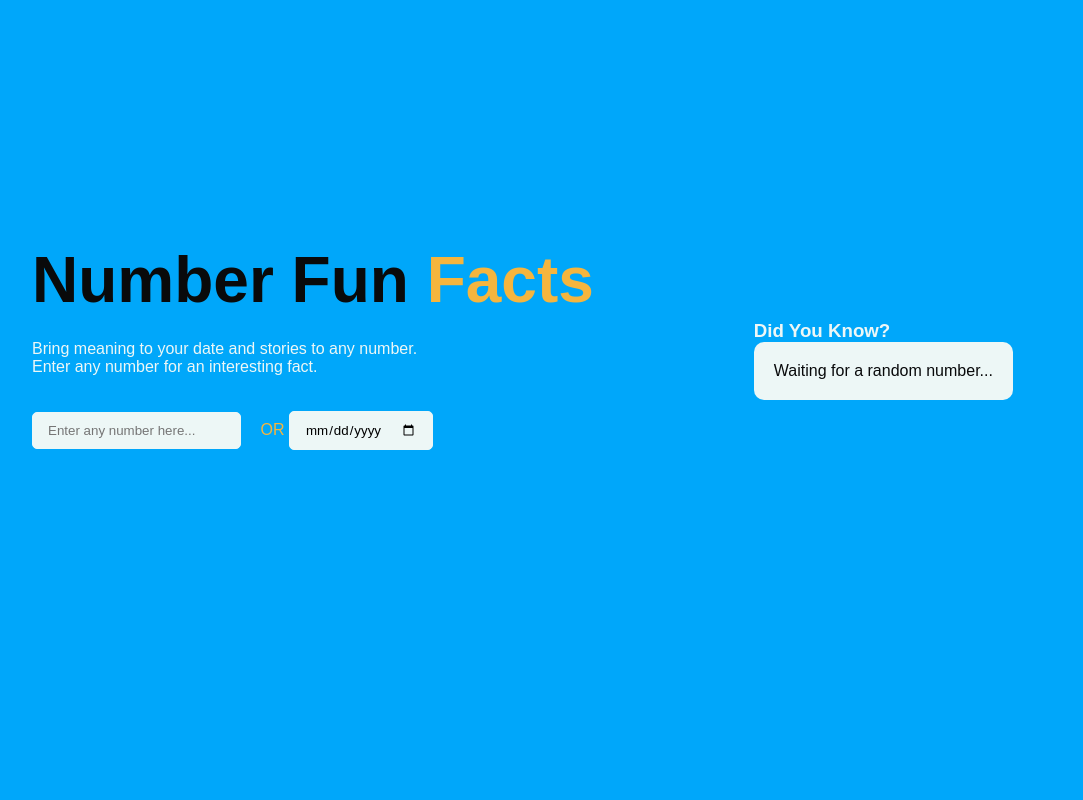
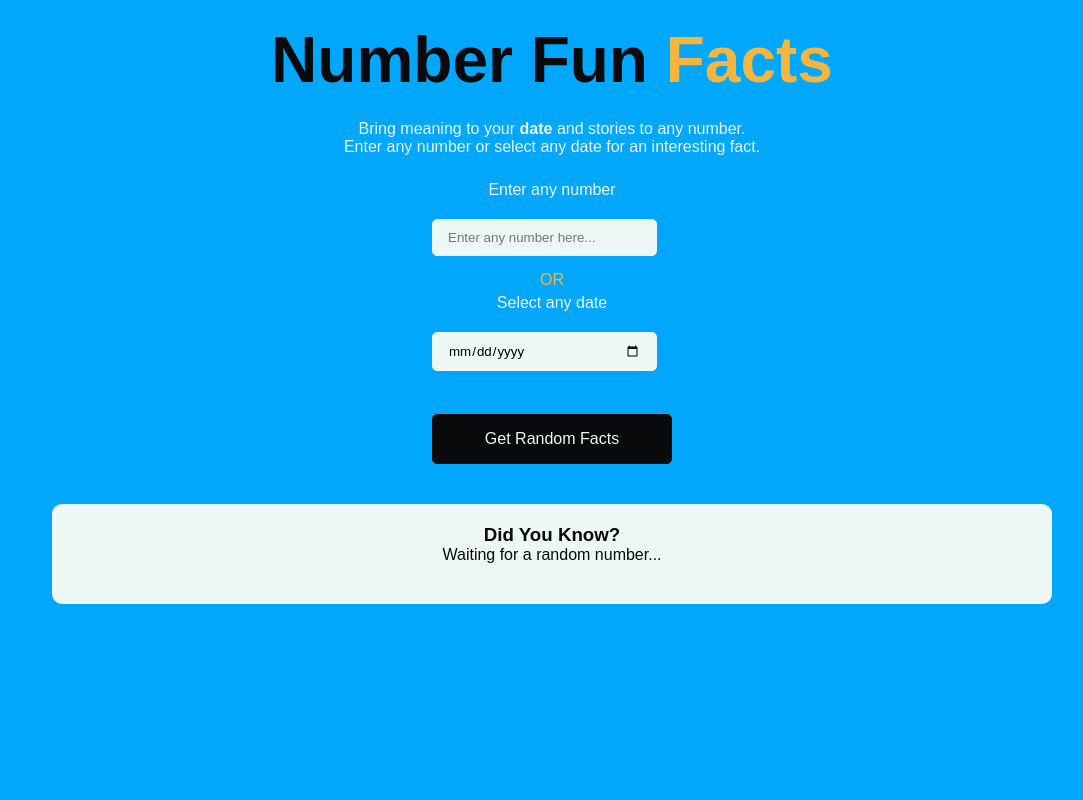
Before and after one commit to oheneadj/numberfacts, a PHP site: page / in a window 1280 px wide. Shown: the whole page, without its empty margins (88-1171 px from the left). Run offline with PHP 8.4, Linux system fonts and the light colour scheme.

Commit message:
commit for number facts

```diff
--- a/css/style.css
+++ b/css/style.css
@@ -36,14 +36,17 @@ input{
     -ms-border-radius:5px;
     -o-border-radius:5px;
     margin: 15px 15px 15px 0px;
+
 }
 
 input:onfocused{
     border: 1px solid hsla(210, 11%, 4%, 1);
 }
 
-button{
-    padding: 10px 30px;
+ .button{
+    text-decoration: none;
+    margin-top: 10px;
+    padding: 15px 30px;
     border: 1px solid hsla(210, 11%, 4%, 1);
     border-radius:5px;
     background-color: hsla(210, 11%, 4%, 1);
@@ -54,13 +57,30 @@ button{
     -o-border-radius:5px;
 }
 
-.container{
-    display: flex;
-    flex-wrap: wrap;
-    height: 100vh;
+.button:hover{
+cursor:pointer;
+background-color: rgba(9, 10, 11, 0.774);
 }
 
-.card p{
+label {
+    margin: 5px;
+}
+
+.form-group{
+    display:flex;
+    flex-direction: column;
+    justify-content: center;
+    text-align: center;
+    padding: 0px 60vh;
+}
+/* .container{
+    height: 100vh;
+    width: 100vh;
+} */
+
+.card {
+    margin: 0 auto;
+    width: 80%;
     color: hsla(210, 11%, 4%, 1);
     background-color: hsla(174, 38%, 95%, 1);
     padding:20px;
@@ -71,13 +91,10 @@ button{
     -o-border-radius:10px;
 }
 
-.left{
-    margin: 30vh 15vh;
-
-}
-
-.right{
-   margin: 40vh 5vh;
+.inner-container{
+    margin: auto 20px;
+    padding:20px;
+    text-align: center;
 }
 
 /* Responsive layout - makes a one column layout instead of a two-column layout */
@@ -86,13 +103,11 @@ button{
     .container{
         padding: 10vh 0vh;
     }
-    .right, .left {
+    .inner-container {
       flex: 100%;
       margin: 10px;
       padding: 20px;
-    }
 
-    .left{
         background-color: rgba(5, 131, 204, 0.493);
         border-radius: 5px;
         -webkit-border-radius: 5px;
@@ -124,14 +139,6 @@ button{
 
   }
 
-  @media (max-width: 1030) {
-    .right, .left {
-      flex: 100%;
-      margin: 20px;
-      padding: 20px;
-    }
-  }
-
 
 /* CSS HSL */
 /* --blue-jeans: hsla(200, 100%, 49%, 1);
--- a/index.html
+++ b/index.html
@@ -9,17 +9,26 @@
 </head>
 <body>
     <div class="container">
-        <div class="left">
+        <div class="inner-container">
             <h1>Number Fun <span>Facts</span></h1>
-            <p>Bring meaning to your date and stories to any number.<br> Enter any number for an interesting fact.</p>
+            <p>Bring meaning to your <b>date</b> and stories to any number.<br> Enter any number or select any date for an interesting fact.</p>
             <form action="">
-                <input type="number" id="numberInput" placeholder="Enter any number here...">
+                <div class="form-group">
+                <label for="number">Enter any number</label>
+                <input name="number" type="number" id="numberInput" placeholder="Enter any number here...">
+                </div>
+
                 <span>OR</span>
-                <input type="date" id="dateInput" placeholder="Select any date here...">
-                <!-- <button>Get Facts</button> -->
+                <div class="form-group">
+                <label for="date">Select any date</label>
+                <input name="date" type="date" id="dateInput" placeholder="Select any date here...">
+                </div>
+                <div class="form-group"><br>
+                <a id="random" href="#" class="button">Get Random Facts</a>
+                </div>
             </form>
         </div>
-        <div class="right">
+        <div class="inner-container">
             <div class="card">
                 <h3>Did You Know?</h3>
                 <p id="factText">Waiting for a random number...</p>
--- a/js/app.js
+++ b/js/app.js
@@ -23,3 +23,46 @@ function getNumberFact(){
     })
     .catch(err => console.log(err));
 }
+
+
+
+//Check to see if date is selected
+dateInput.addEventListener('change', getDateFact);
+
+
+function getDateFact(){
+
+    let number = dateInput.value;
+
+    // String(number);
+
+    const date = number.split('-');
+
+
+    const url = `http://numbersapi.com/${date[1]}/${date[2]}/date`;
+    fetch (url)
+    .then(response => response.text())
+    .then(data => {
+        if(number !== '' ){
+            factText.innerText = data;
+        }
+    })
+    .catch(err => console.log(err));
+}
+
+
+//Check to see if button is clicked
+random.addEventListener('click', getRandomFact);
+
+
+
+function getRandomFact(){
+    console.log("Button was clicked")
+    const url = `http://numbersapi.com/random/trivia`;
+    fetch (url)
+    .then(response => response.text())
+    .then(data => {
+        factText.innerText = data;
+    })
+    .catch(err => console.log(err));
+}
```
